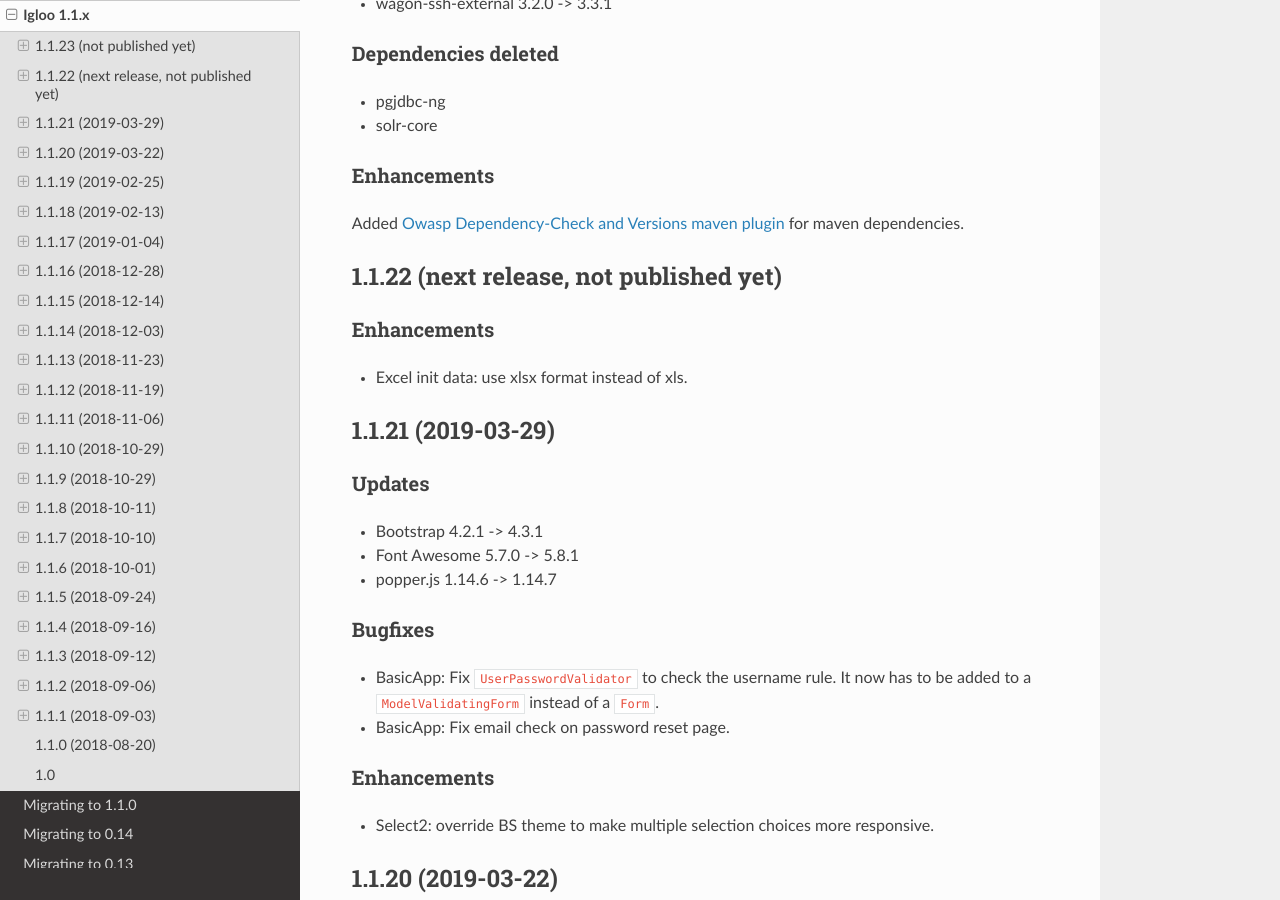
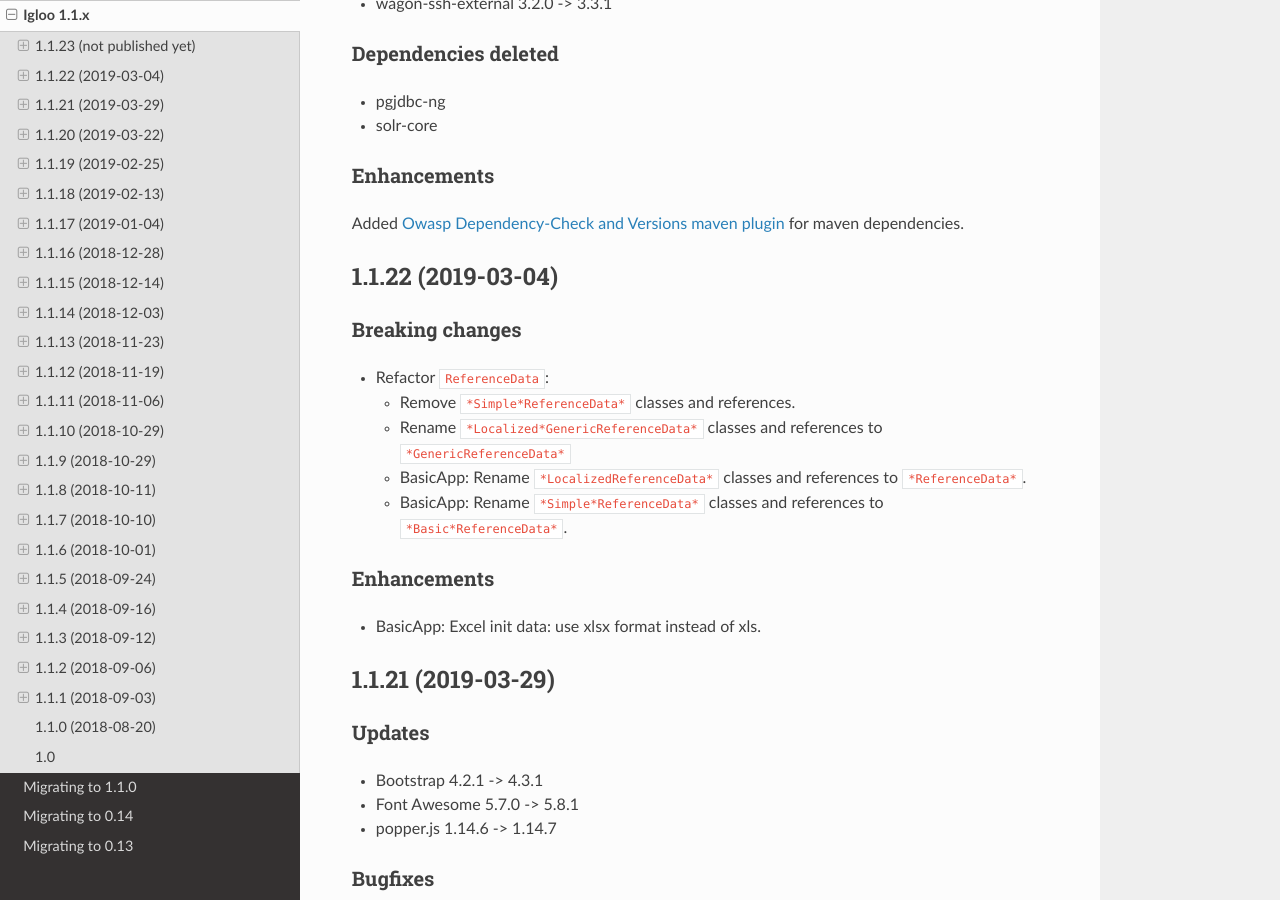
Before and after one commit to igloo-project/igloo-doc, a Sphinx documentation site: the page built from source/release-notes/1.1.x.rst, in a window 1280 px wide and 900 px high, scrolled down 1594 px. Built offline with Sphinx 7.4.7 and the Read the Docs theme 2.0.0, drawn with Linux system fonts in a browser that asks for light colours.

Commit message:
1.1.22: update release notes

```diff
--- a/source/release-notes/1.1.x.rst
+++ b/source/release-notes/1.1.x.rst
@@ -82,13 +82,26 @@ Added `Owasp Dependency-Check and Versions maven plugin`_ for maven dependencies
 
 .. _v1.1.22:
 
-1.1.22 (next release, not published yet)
-########################################
+1.1.22 (2019-03-04)
+###################
+
+Breaking changes
+****************
+
+* Refactor ``ReferenceData``:
+
+  * Remove ``*Simple*ReferenceData*`` classes and references.
+  * Rename ``*Localized*GenericReferenceData*`` classes and references to
+    ``*GenericReferenceData*``
+  * BasicApp: Rename ``*LocalizedReferenceData*`` classes and references to
+    ``*ReferenceData*``.
+  * BasicApp: Rename ``*Simple*ReferenceData*`` classes and references to
+    ``*Basic*ReferenceData*``.
 
 Enhancements
 ************
 
-* Excel init data: use xlsx format instead of xls.
+* BasicApp: Excel init data: use xlsx format instead of xls.
 
 .. _v1.1.21:
 
```
